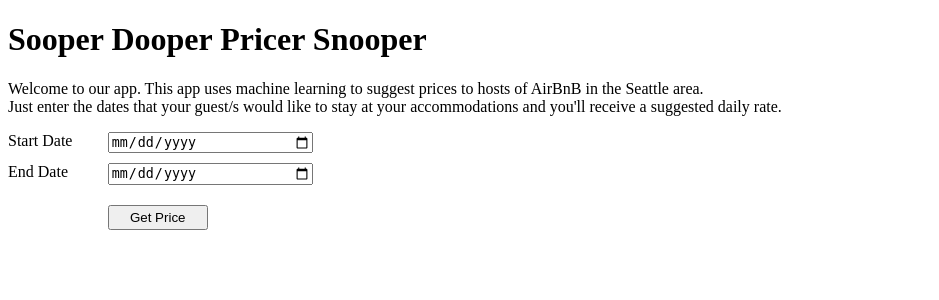
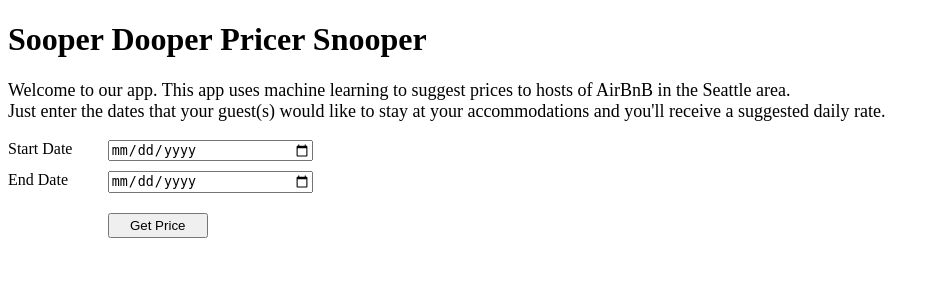
Before and after one commit to SooperDooper1/SooperDooperPricerSnooper, a FastAPI app: page / in a window 1280 px wide. Shown: the top 300 px of the page, without its empty margins (0-939 px from the left). Run offline with FastAPI, Linux system fonts and the light colour scheme.

Commit message:
grammatical correction

```diff
--- a/app/static/sooper_style.css
+++ b/app/static/sooper_style.css
@@ -71,5 +71,5 @@ label [for=zip_code]{
 }
 
 #welcome_text{
-    font-size: 16px;
+    font-size: 18px;
 }
--- a/app/templates/landing.html
+++ b/app/templates/landing.html
@@ -13,7 +13,7 @@
 <p id="welcome_text">
     Welcome to our app. This app uses machine learning to suggest prices to hosts of AirBnB in the Seattle area.
 <br>
-    Just enter the dates that your guest/s would like to stay at your accommodations and you'll receive a
+    Just enter the dates that your guest(s) would like to stay at your accommodations and you'll receive a
     suggested daily rate.
 </p>
 <div id="interface">
```
